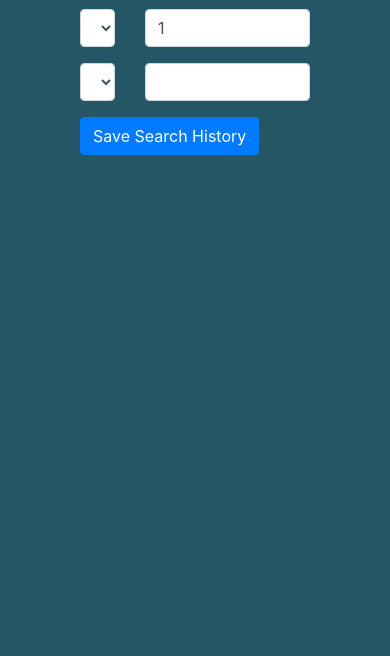
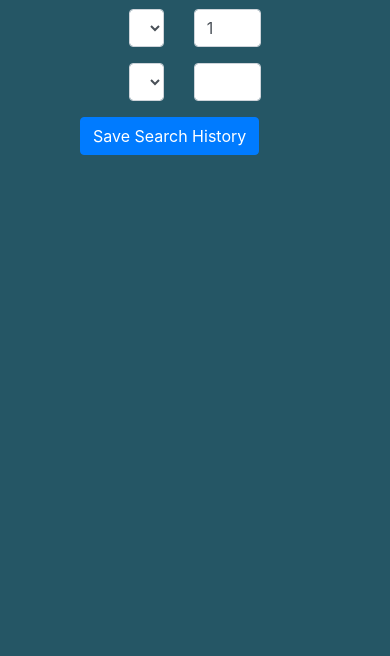
Before and after one commit to yhtseng1101/second-mintbean, a website: page index.html in a window 390 px wide. Shown: the part 188-844 px from the top of the page. Drawn offline with nearby package versions, Linux system fonts and the light colour scheme; no server answers.

Commit message:
view port update

```diff
--- a/index.html
+++ b/index.html
@@ -37,7 +37,7 @@
                             <option value="EUR">EUR</option>
                         </select>
                     </div>
-                    <div class="col-6">
+                    <div class="col-3 col-sm-6">
                         <input class="form-control" type="number" id="amount-base" placeholder="1" value="1">
                     </div>
                 </div>
@@ -57,7 +57,7 @@
                             <option value="BRL">BRL</option>
                         </select>
                     </div>
-                    <div class="col-6">
+                    <div class="col-3 col-sm-6">
                         <input class="form-control" type="number" id="amount-ex">
                     </div>
                 </div>
```
